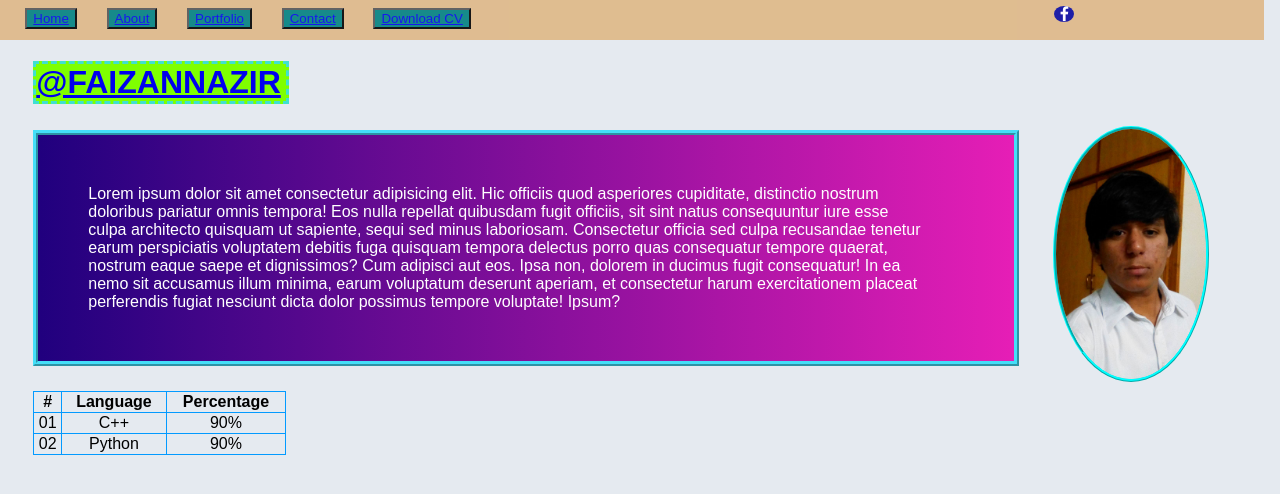
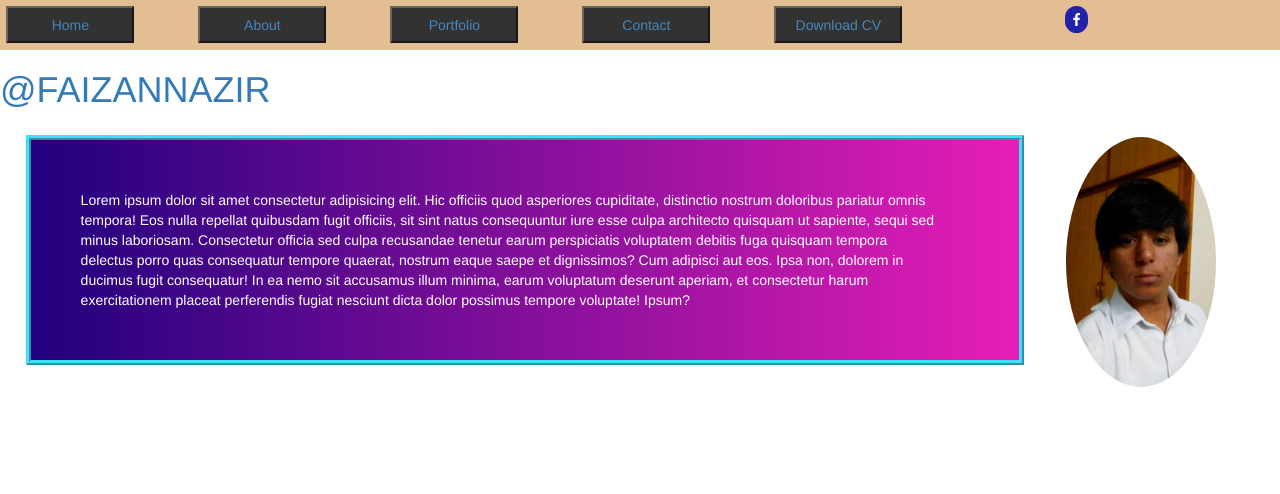
Before and after one commit to faizannazir/Coursera-Test, a Flask app: page / in a window 1280 px wide. Shown: the top 494 px of the page. Run offline with Flask 2, Linux system fonts and the light colour scheme; some libraries are stand-ins or nearby versions.

Commit message:
Web files

```diff
--- a/_config.yml
+++ /dev/null
@@ -1 +0,0 @@
-theme: jekyll-theme-cayman
--- /dev/null
+++ b/folio.py
@@ -0,0 +1,7 @@
+from flask import Flask
+app = Flask(__name__)
+
+from routes import *
+
+if __name__ == '__main__':
+    app.run(debug=True)
--- a/hello.py
+++ /dev/null
@@ -1,17 +0,0 @@
-import flask
-from flask import Flask, render_template
-app = Flask(__name__)
-
-
-@app.route("/")
-def home():
-    return render_template("index.html")
-
-
-@app.route("/contact/")
-def contact():
-    return render_template("Contact.html")
-
-
-if __name__ == '__main__':
-    app.run(debug=False)
--- /dev/null
+++ b/routes.py
@@ -0,0 +1,13 @@
+from folio import app
+from flask import render_template
+
+
+@app.route("/")
+@app.route("/home")
+def home():
+    return render_template("index.html")
+
+
+@app.route("/contact")
+def contact():
+    return render_template("./contact.html")
--- a/static/css/index.css
+++ b/static/css/index.css
@@ -1,4 +1,6 @@
 body {
+  margin:0;
+  padding:0;
   background-color: #e5eaf0;
   color: black;
   font-family: Arial, Helvetica, sans-serif;
@@ -14,49 +16,46 @@
   margin-top: 6%;
   margin-left: 10%;
   margin-right: 5%;
-  image-rendering: optimizeQuality;
 }
 header{
 background-color: #DFB887;
-height: 40px;
+height: 50px;
 width: 100%;
 opacity: .9;
-margin: -8px -8px;
 margin-bottom: 10px;
 }
 .fa-facebook {
   text-align: center;
   text-decoration: none;
-  border-radius: 50%;
+  border-radius: 11.5px;
   background-color: #0909a0;
   color: white;
-  width: 20px;
-  margin: 0 auto;
+  width: 23px;
   margin-top: .5%;
   margin-right: 15%;
-  float:right
+  padding: 0.5%;
+  float:right;
 }
 button{
   display: inline;
-  color: #444;
-  background-color: teal;
-  margin-top: .6%;
-  margin-left: 2%;
+  width: 10%;
+  background-color: rgb(28, 28, 28);
+  color: rgb(74, 237, 255);
+  padding: 0.5%;
   text-decoration: none;
-  text-decoration-line: unset;
+  float:left;
 }
 button + button{
-  margin-left: 2%;
+  margin-left: 5%;
+  margin-top: 0.5%;
 }
-
-h1 {
-  border: turquoise;
-  border-style: dashed;
-  color: blue;
-  background-color: chartreuse;
-  width: 250px;
-  margin-left: 2%;
-  text-decoration: none;
+button:nth-child(1){
+  margin-top: 0.5%;
+  margin-left: 0.5%;
+}
+button:hover, button:active{
+  background-color: red;
+  color: black;
 }
 
 
@@ -73,17 +72,4 @@
   color: white;
 }
 
-table,
-th,
-td {
-  border: 1px solid #039aff;
-  border-collapse: collapse;
-  text-align: center;
-}
-
-table {
-  margin: 2%;
-  width: 20%;
-}
-
 /*# sourceMappingURL=index.css.map */
--- a/static/scss/index.scss
+++ /dev/null
@@ -1,85 +0,0 @@
-
-body{
-    background-color: #e5eaf0;
-    color:rgb(0, 0, 0);
-    font-family: Arial, Helvetica, sans-serif;
-}
-img {
-    width: 150px;
-    border-radius: 50%;
-    border-color: cyan;
-    border-style:ridge;
-    stroke-width: 5px;
-    float: right;
-    margin-top: 6%;
-    margin-left: 10%;
-    margin-right: 5%;
-    image-rendering:optimizeQuality;
-
-}
-
-h1 {
-    border: turquoise;
-    border-style: dashed;
-    color: blue;
-    background-color: chartreuse;
-    width: 250px;
-    margin-left: 2%;
-    text-decoration: none;
-
-
-}
-
-.fa-facebook {
-    width: 20px;
-    text-align: center;
-    text-decoration: none;
-    border-radius: 50%;
-    background-color: rgb(9, 9, 160);
-    color: white;
-    margin-left: 2%;
-}
-
-p.about {
-    border: rgb(68, 222, 248);
-    margin: 2%;
-    margin-right: 20%;
-    border-width: 5px;
-    padding: 50px;
-    border-style:ridge;
-    background: linear-gradient(90deg, rgb(32, 0, 126) 0%, rgb(230, 30, 182) 100%);
-    font-weight: 12;
-    color: white;
-}
-
-table,
-th,
-td {
-    border: 1px solid rgb(3, 154, 255);
-    text-align: center;
-}
-
-table {
-    margin: 2%;
-    width: 20%;
-}
-
-div.Buttons {
-    margin-top: auto;
-    color: chartreuse;
-    background-color: rgb(0, 255, 8);
-    border: 2px solid cyan;
-    padding: 20px;
-    position: relative;
-    margin-top: 0%;
-
-}
-
-button {
-    background: rgb(230, 30, 182);
-    border: 2px solid #040404;
-    padding: 10px 30px;
-    text-align: center;
-    box-shadow: 0 9px #999;
-    margin-left: 2%;
-}
--- a/templates/index.html
+++ b/templates/index.html
@@ -1,42 +1,7 @@
-<!DOCTYPE html>
-<html lang="en">
-
-<head>
-    <title> Portfolio </title>
-    <meta charset="UTF-8">
-    <meta name="viewport" content="width=device-width, initial-scale=1.0">
-    <link rel="stylesheet" href="https://cdnjs.cloudflare.com/ajax/libs/font-awesome/4.7.0/css/font-awesome.min.css">
-    <link rel="icon" href="https://faizannazir.github.io/Coursera-Test/templates/main.ico">
-    <link rel="stylesheet" href="../static/css/index.css">
-</head>
-
-<body>
-    <header clas>
-        <nav>
-            <a href="https://www.facebook.com/FAIZAN289" target="_blank" class="fa fa-facebook" type="button"></a>
-        </nav>
-        <div class="Buttons">
-            <button>
-                <a href="#">Home</a>
-            </button>
-            <button>
-                <a href="#about">About</a>
-            </button>
-            <button>
-                <a href="#">Portfolio</a>
-            </button>
-            <button>
-                <a href="/templates/contact.html">Contact</a>
-            </button>
-            <button>
-                <a href="../static/files/Resume-faizan-nazir.pdf" download>Download CV</a>
-            </button>
-
-        </div>
-
-    </header>
+{% extends "template.html" %}
+{% block main %}
 <img src="../static/images/main.jpg" alt="Profile">
-    <h1> <a href="#">@FAIZANNAZIR</a></h1>
+<h1 id="name"> <a href="#">@FAIZANNAZIR</a></h1>
 <p class="about">Lorem ipsum dolor sit amet consectetur adipisicing elit. Hic officiis quod asperiores cupiditate,
     distinctio
     nostrum doloribus pariatur omnis tempora! Eos nulla repellat quibusdam fugit officiis, sit sint natus
@@ -47,35 +12,4 @@
     aperiam, et consectetur harum exercitationem placeat perferendis fugiat nesciunt dicta dolor possimus
     tempore voluptate! Ipsum?</p>
 
-    <table>
-        <thead>
-            <tr>
-                <th>
-                    #
-                </th>
-                <th>
-                    Language
-                </th>
-                <th>
-                    Percentage
-                </th>
-            </tr>
-        </thead>
-        <tbody>
-            <tr>
-                <td> 01 </td>
-                <td>C++</td>
-                <td>90%</td>
-            </tr>
-            <tr>
-                <td>02</td>
-                <td> Python</td>
-                <td>90%</td>
-            </tr>
-
-        </tbody>
-    </table>
-
-</body>
-
-</html>
+{% endblock %}
--- /dev/null
+++ b/templates/template.html
@@ -0,0 +1,45 @@
+<!DOCTYPE html>
+<html lang="en">
+
+<head>
+    <title> Portfolio </title>
+    <meta charset="UTF-8">
+    <meta name="viewport" content="width=device-width, initial-scale=1.0">
+    <link rel="stylesheet" href="https://cdnjs.cloudflare.com/ajax/libs/font-awesome/4.7.0/css/font-awesome.min.css">
+    <link rel=stylesheet type=text/css href="{{ url_for('static', filename ='css/index.css') }}">
+    <link rel="stylesheet" href="https://maxcdn.bootstrapcdn.com/bootstrap/3.4.1/css/bootstrap.min.css">
+</head>
+
+<body>
+    <header clas>
+        <nav>
+            <a href="https://www.facebook.com/FAIZAN289" target="_blank" class="fa fa-facebook" type="button"></a>
+        </nav>
+        <div class="Buttons">
+            <button>
+                <a href="{{ url_for('home') }}">Home</a>
+            </button>
+            <button>
+                <a href="#about">About</a>
+            </button>
+            <button>
+                <a href="#">Portfolio</a>
+            </button>
+            <button>
+                <a href="{{ url_for('contact') }}">Contact</a>
+            </button>
+            <button>
+                <a href="{{ url_for('static', filename ='files/Resume-faizan-nazir.pdf') }}" download>Download CV</a>
+            </button>
+
+        </div>
+
+    </header>
+    {% block main %}
+
+
+    {% endblock %}
+
+</body>
+
+</html>
```
Also changed, not shown: index.md (deleted, +0 -37 lines), templates/contact.html (+4 -22 lines), forms.py (added), templates/main.ico (deleted), 2 other files. Lines whose indentation alone changed are shown as unchanged.
